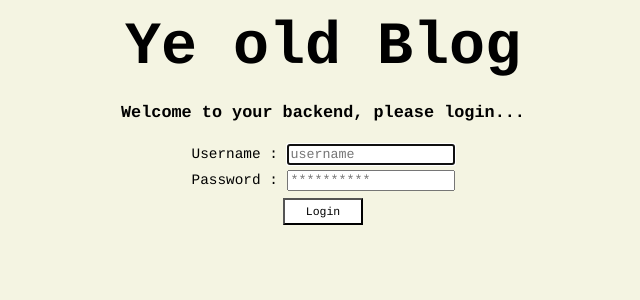
After one commit to Eelkevd/Blog-website, a PHP site: page /login.php in a window 1280 px wide. The commit adds this page. Shown: the top 300 px of the page, without its empty margins (317-957 px from the left). Run offline with PHP 8.4, Linux system fonts and the light colour scheme; some libraries are stand-ins or nearby versions.

Commit message:
W3-003
added login page
added database storage for admin login
styling changes

```diff
--- a/Versie 2/owner/comment.php
+++ b/Versie 2/owner/comment.php
@@ -6,9 +6,7 @@ if ($_SERVER['REQUEST_METHOD'] === 'POST') {
     $blog_id = $_POST["blogid"];
     $blog_comment = $_POST["comment"];
 
-    $dsn = "mysql:dbname=blog;host=127.0.0.1";
-    $user_name = "root";
-    $pass_word = "";
+    include 'configPDO.php';
 
     $connection = new PDO($dsn, $user_name, $pass_word);
     $connection->setAttribute(PDO::ATTR_ERRMODE, PDO::ERRMODE_EXCEPTION);
--- a/Versie 2/owner/delete-api.php
+++ b/Versie 2/owner/delete-api.php
@@ -5,9 +5,7 @@
 if ($_SERVER['REQUEST_METHOD'] === 'POST') {
     $commentId = $_GET["commentid"];
 
-    $dsn = "mysql:dbname=blog;host=127.0.0.1";
-    $user_name = "root";
-    $pass_word = "";
+    include 'configPDO.php';
 
     $connection = new PDO($dsn, $user_name, $pass_word);
     $connection->setAttribute(PDO::ATTR_ERRMODE, PDO::ERRMODE_EXCEPTION);
--- a/Versie 2/owner/editblog-api.php
+++ b/Versie 2/owner/editblog-api.php
@@ -6,9 +6,7 @@ if ($_SERVER['REQUEST_METHOD'] === 'POST') {
 	$blog_id = $_POST['blogid'];
     $blog_text = $_POST["blogtext"];
 
-    $dsn = "mysql:dbname=blog;host=127.0.0.1";
-    $user_name = "root";
-    $pass_word = "";
+    include 'configPDO.php';
 
     $connection = new PDO($dsn, $user_name, $pass_word);
     $connection->setAttribute(PDO::ATTR_ERRMODE, PDO::ERRMODE_EXCEPTION);
--- /dev/null
+++ b/Versie 2/owner/login.php
@@ -0,0 +1,31 @@
+<!doctype html>
+<html>
+	<head>
+		<title>The Big Blog</title>
+		<link rel="stylesheet" type="text/css" href="stylesheetLogin.css">
+		<script src="https://ajax.googleapis.com/ajax/libs/jquery/3.2.1/jquery.min.js"></script>
+	</head>
+
+	<body>
+		<header id="header" align="center"><b>Ye old Blog</b></header>
+
+		<div id="btnGrp" align="center">
+
+		</div>
+
+		<div class="contentElement">
+			<div id="positionC">
+				<div align="center" id="loginWrap">
+					<h3 id="header3">Welcome to your backend, please login...</h3>
+					<form action="login-api.php" method="post">
+						<label>Username :</label>
+						<input id="userName"  type="text"  name="username" placeholder="username" autofocus> <br />
+						<label>Password :</label>
+						<input id="password"  type="password"  name="password" placeholder="**********"> <br />
+						<input name='submit' id="loginConfirm" align="center" type="submit" value="Login">
+					</form>
+				</div>
+			</div>
+		</div>
+	</body>
+</html>
--- a/Versie 2/owner/selection-api.php
+++ b/Versie 2/owner/selection-api.php
@@ -15,10 +15,8 @@ $verb = $_SERVER['REQUEST_METHOD'];
 	}
 
 	function returnBlogposts () {
-	$host = "127.0.0.1";
-	$user = "root";
-	$pass = "";
-	$db = "blog";
+
+	include "configMSQLI.php";
 
 	$connection = mysqli_connect($host, $user, $pass, $db);
 
--- /dev/null
+++ b/Versie 2/owner/stylesheetLogin.css
@@ -0,0 +1,36 @@
+body {
+	background-color: #F4F4E2;
+}
+
+#header{
+	margin-bottom: 10px;
+	font-family: Courier;
+	font-size: 60px;
+	color: black;
+	padding: 5px;
+}
+
+#loginConfirm {
+	margin-top: 7px;
+	background-color: white;
+	padding: 5px;
+	width: 80px;
+	display: inline-block;
+	cursor: pointer;
+	font-family: Courier;
+	font-size: 80%;
+}
+
+#header3{
+	font-family: Courier;
+}
+
+#loginWrap{
+	font-family: Courier;
+	font-size: 90%;
+}
+
+#userName, #password{
+	font-family: Courier;
+	margin-top: 5px;
+}
```
Also changed, not shown: Versie 2/owner/api.php (+3 -7 lines), Versie 2/owner/blog.php (+11 -8 lines), Versie 2/owner/comment-api.php (+2 -6 lines), Versie 2/owner/configMSQLI.php (added, +8 -0 lines), Versie 2/owner/configPDO.php (added, +7 -0 lines), Versie 2/owner/editblog.php (+1 -6 lines), Versie 2/owner/login-api.php (added, +37 -0 lines), Versie 2/owner/scripts.js (+20 -5 lines), Versie 2/owner/search-api.php (+1 -11 lines), Versie 2/owner/stylesheetBlog.css (+31 -3 lines).
